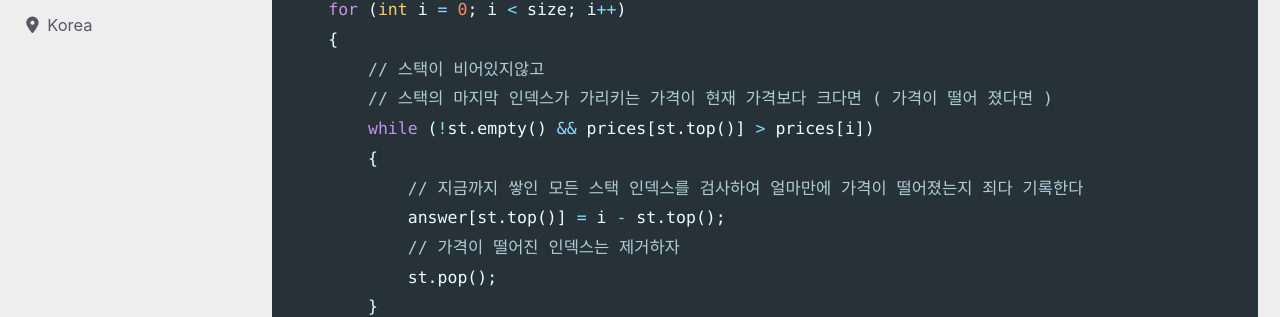
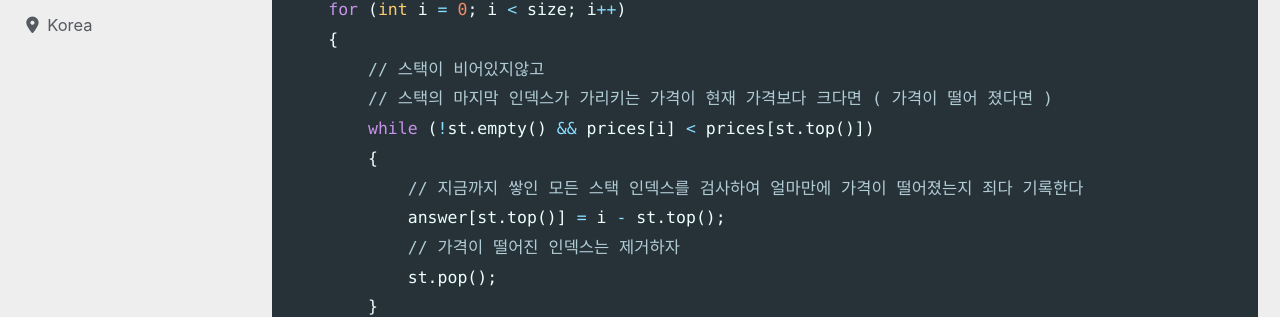
Before and after one commit to devMyeong/devMyeong.github.io, a Jekyll site: the page built from _posts/codingTest/2023-04-30-나만의문제집.md, in a window 1280 px wide and 900 px high, scrolled down 11719 px. Shown: the part 141-458 px from the top of the window. Built offline with Jekyll 4.4.1, drawn with Linux system fonts in a browser that asks for light colours; cached includes are drawn as plain includes; nearby versions of some CDN libraries; some web fonts are replaced; comment, search, counter and statistics services are not loaded.

Commit message:
Chore : 수정

```diff
--- a/_posts/codingTest/2023-04-30-나만의문제집.md
+++ b/_posts/codingTest/2023-04-30-나만의문제집.md
@@ -304,7 +304,7 @@ vector<int> solution(vector<int> prices)
     {
         // 스택이 비어있지않고
         // 스택의 마지막 인덱스가 가리키는 가격이 현재 가격보다 크다면 ( 가격이 떨어 졌다면 )
-        while (!st.empty() && prices[st.top()] > prices[i])
+        while (!st.empty() && prices[i] < prices[st.top()])
         {
             // 지금까지 쌓인 모든 스택 인덱스를 검사하여 얼마만에 가격이 떨어졌는지 죄다 기록한다
             answer[st.top()] = i - st.top();
```
